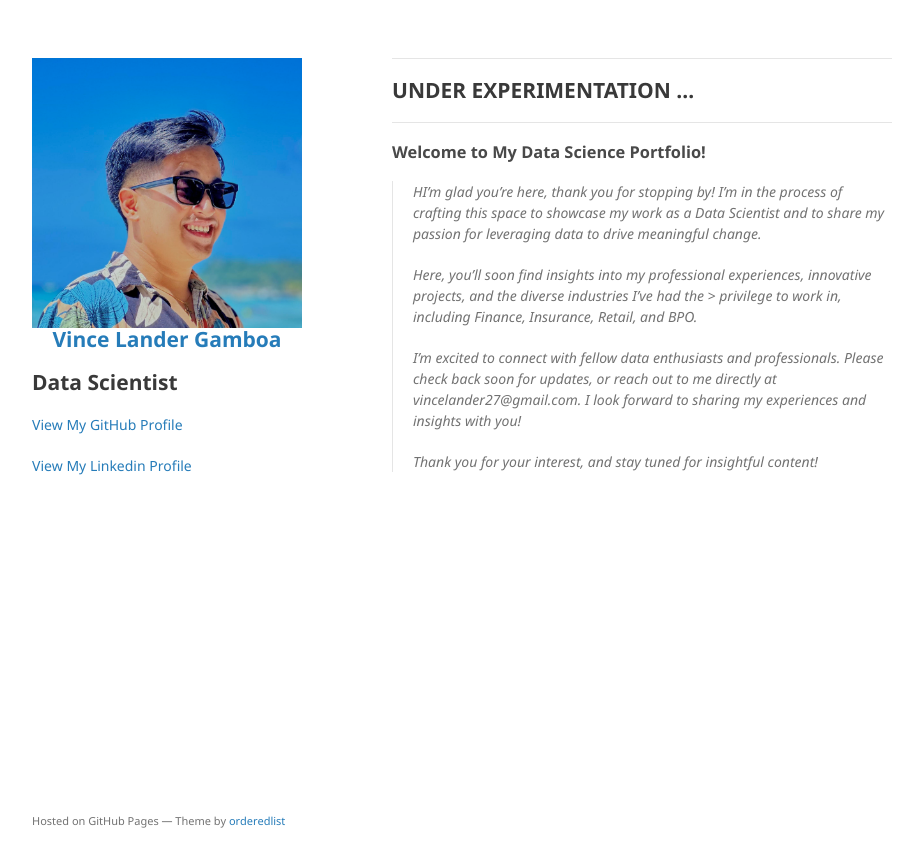
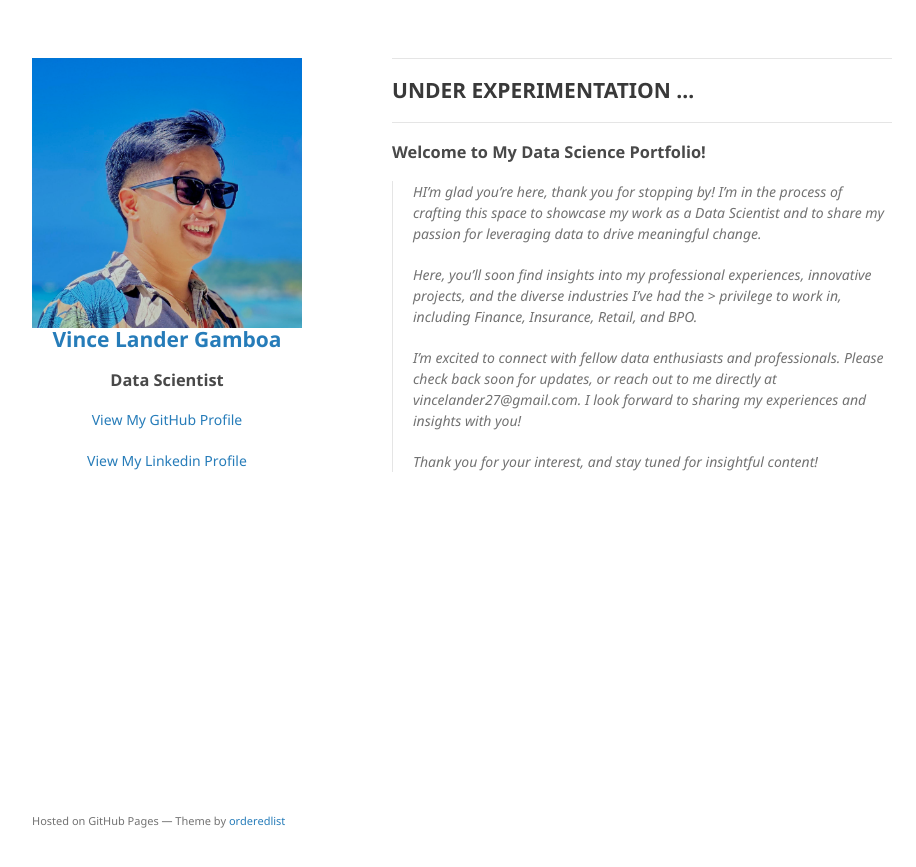
Before and after one commit to vincelander/vincelander.github.io, a Jekyll site: the page built from index.md, in a window 1280 px wide. Shown: the top 867 px of the page, without its empty margins (178-1094 px from the left). Built offline with Jekyll 4.4.1, drawn with Linux system fonts in a browser that asks for light colours.

Commit message:
update view and details

```diff
--- a/_layouts/default.html
+++ b/_layouts/default.html
@@ -19,16 +19,16 @@
           <img src="{{site.logo | relative_url}}" alt="Logo" class="center" />
         {% endif %}
 
-        <h2 style="text-align:center;"><a href="{{ "/" | absolute_url }}">{{ site.title | default: site.github.repository_name }}</a></h2>
+        <h2 style="text-align:center;" style="font-size:1250%;"><a href="{{ "/" | absolute_url }}">{{ site.title | default: site.github.repository_name }}</a></h2>
 
-        <h2>{{ site.description | default: site.github.project_tagline }}</h2>
+        <h3 style="text-align:center;">{{ site.description | default: site.github.project_tagline }}</h3>
 
         {% if site.github.is_project_page %}
-        <p class="view"><a href="{{ site.github.repository_url }}">View the Project on GitHub <small>{{ site.github.repository_nwo }}</small></a></p>
+        <p style="text-align:center;" class="view"><a href="{{ site.github.repository_url }}">View the Project on GitHub <small>{{ site.github.repository_nwo }}</small></a></p>
         {% endif %}
 
         {% if site.github.is_user_page %}
-        <p class="view"><a href="{{ site.github.owner_url }}">View My GitHub Profile</a></p>
+        <p style="text-align:center;" class="view"><a href="{{ site.github.owner_url }}">View My GitHub Profile</a></p>
         {% endif %}
 
         {% if site.show_downloads %}
@@ -39,7 +39,7 @@
         </ul>
         {% endif %}
 
-        <p class="view"><a href="https://www.linkedin.com/in/vince-lander-gamboa">View My Linkedin Profile</a></p>
+        <p style="text-align:center;" class="view"><a href="https://www.linkedin.com/in/vince-lander-gamboa">View My Linkedin Profile</a></p>
       </header>
       <section>
 
```
